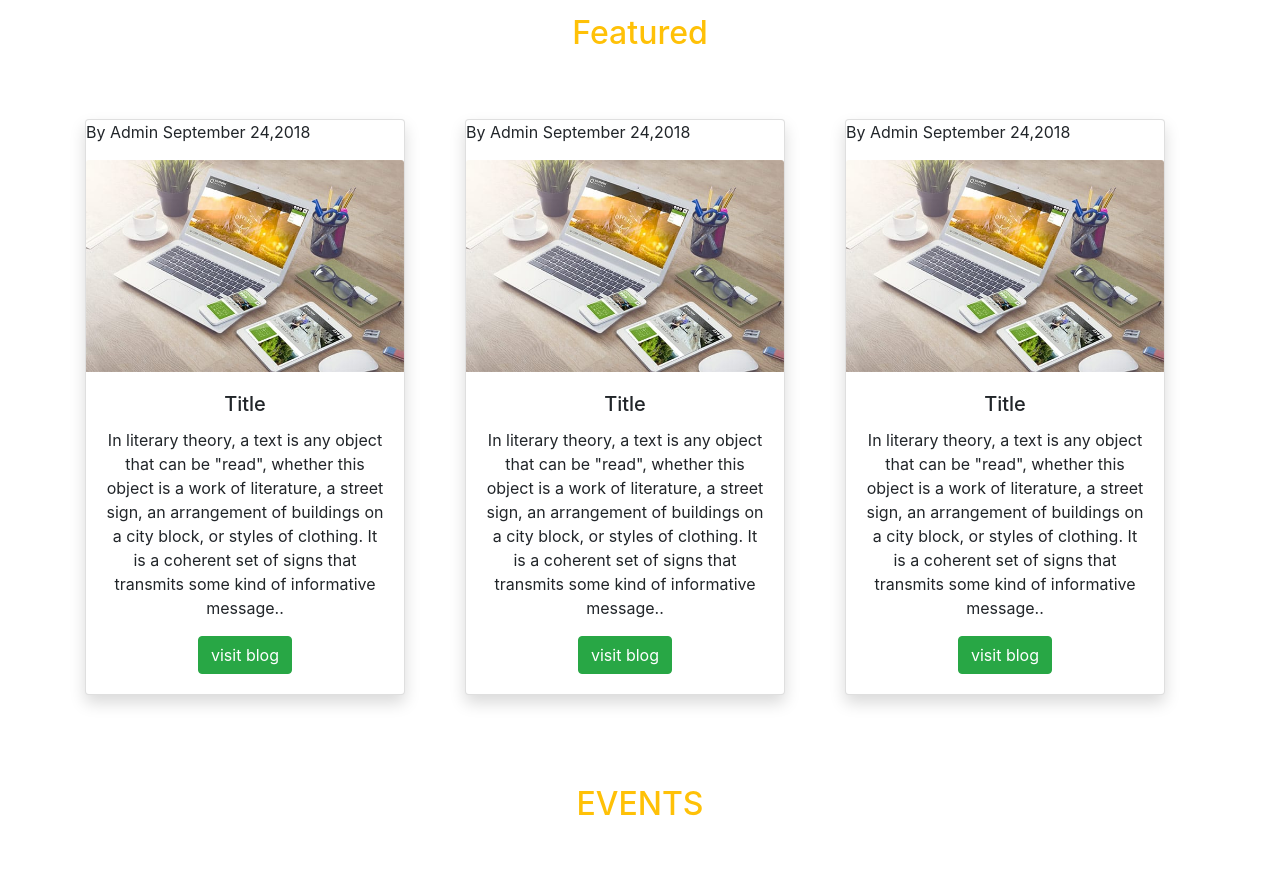
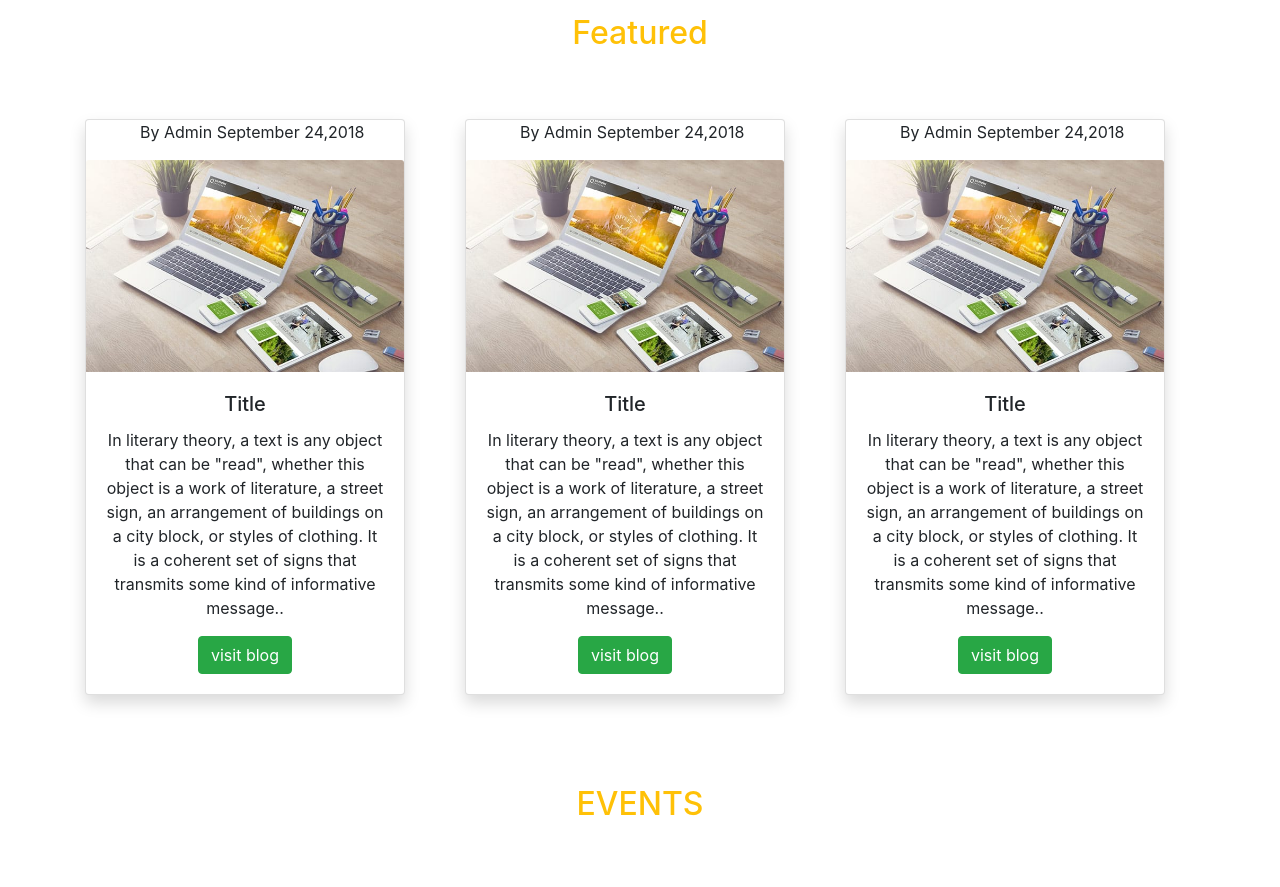
Before and after one commit to rubybano/blogs, a plain HTML site: page index.html in a window 1280 px wide. Shown: the part 860-1747 px from the top of the page. Drawn offline with nearby package versions, Linux system fonts and the light colour scheme; a script that the page names is missing.

Commit message:
Update style.css

```diff
--- a/bcss/style.css
+++ b/bcss/style.css
@@ -379,3 +379,6 @@ border-bottom: 1px solid #A9A9A9;
 .events{
   margin-top:1%;
 }
+.blog{
+ margin-left:17%;
+}
```
